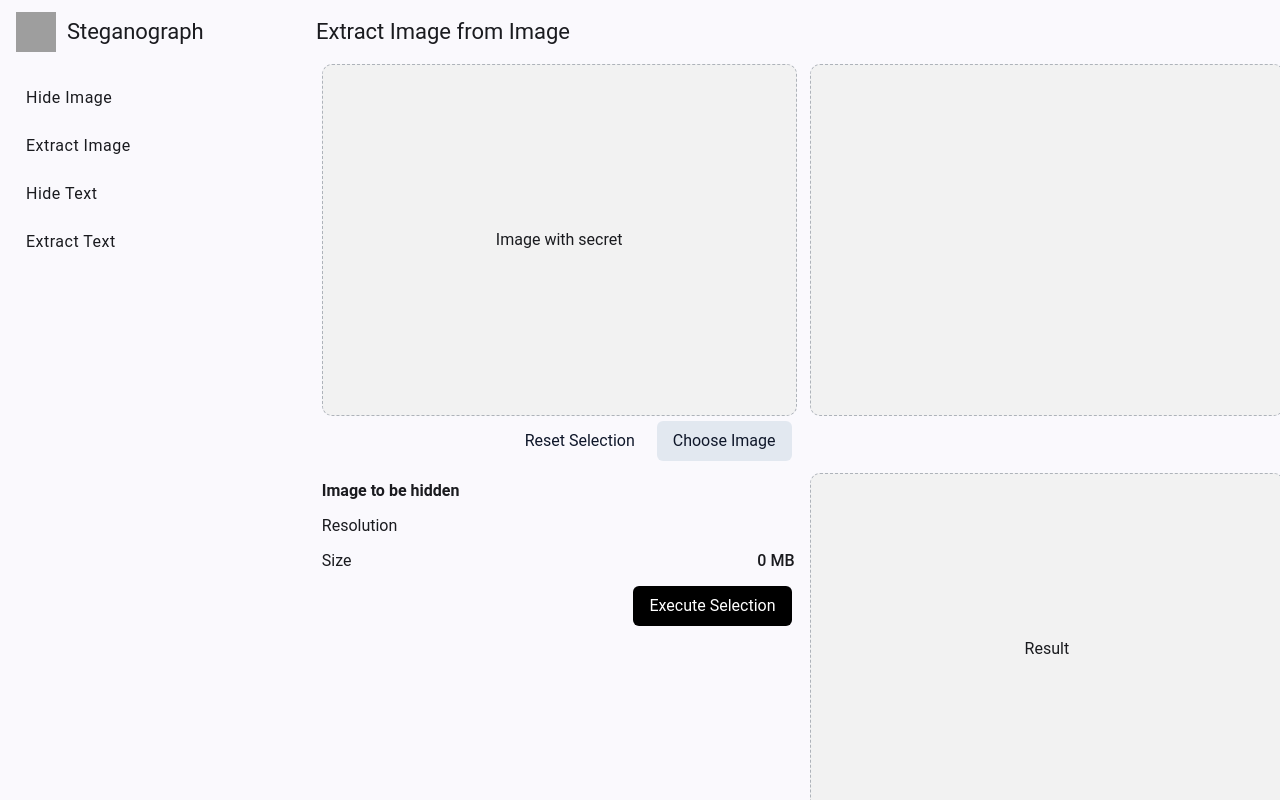
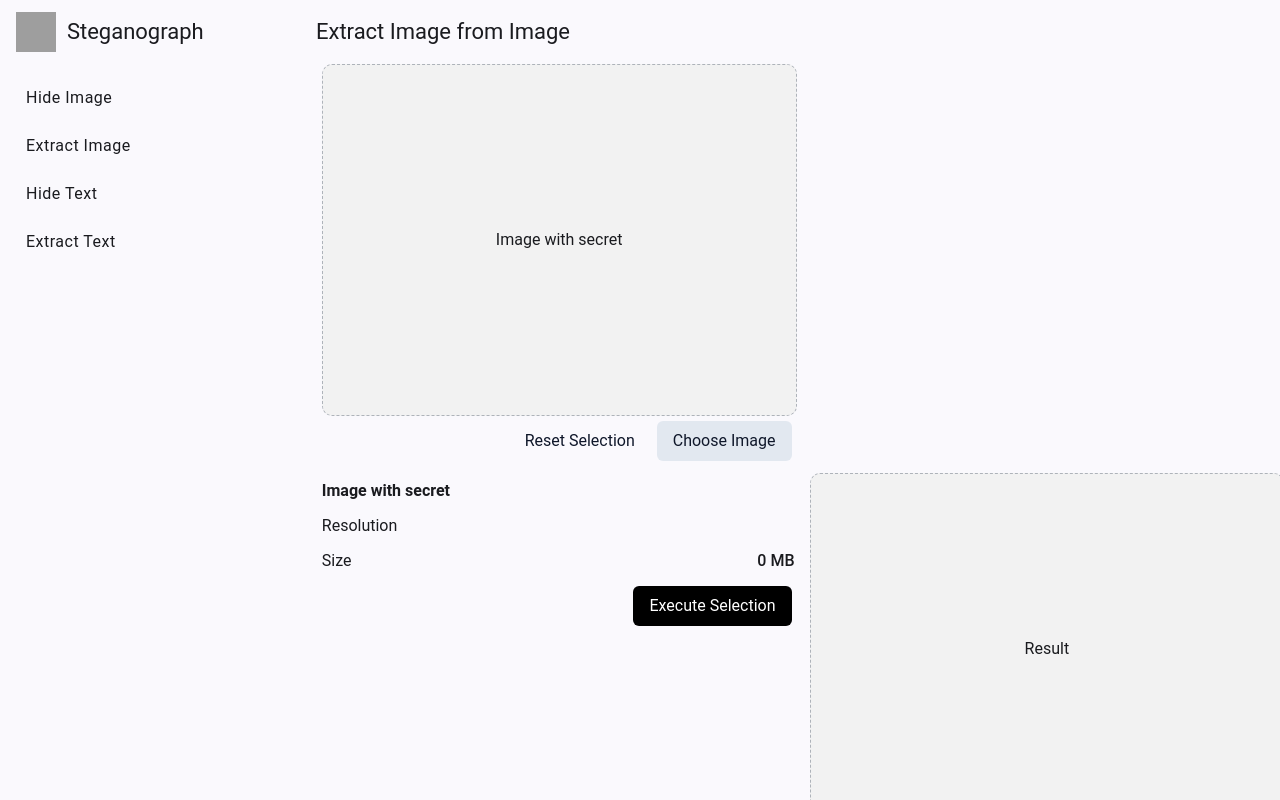
Before and after one commit to rishi-singh26/stegno, an Angular app: page /extract-image in a window 1280 px wide. Built offline with nearby package versions, Linux system fonts and the light colour scheme; grey boxes are pictures that could not be loaded.

Commit message:
Updated extract image

```diff
--- a/src/app/features/extract-image/extract-image.component.html
+++ b/src/app/features/extract-image/extract-image.component.html
@@ -18,17 +18,14 @@
             </div>
         </div>
         <div class="image-area">
-            <div class="image-area-container">
-                <div class="image-container">
-                </div>
-            </div>
+            <div class="image-area-container"></div>
         </div>
     </div>
     <hr class="custom-divider mb-2">
     <div [ngClass]="{'image-data-row': !(isHandset$ | async), 'image-data-col': (isHandset$ | async)}">
         <div class="image-data-area">
             <div class="image-data-container">
-                <p class="fw-semibold fs-6 m-0 lh-35">Image to be hidden</p>
+                <p class="fw-semibold fs-6 m-0 lh-35">Image with secret</p>
                 <div class="d-flex flex-row align-items-center justify-content-between w-100">
                     <p class="m-0 lh-35 fs-6">Resolution</p>
                     <p class="m-0 lh-35 fw-medium fs-6">{{imageWithSecretResolution}}</p>
```
